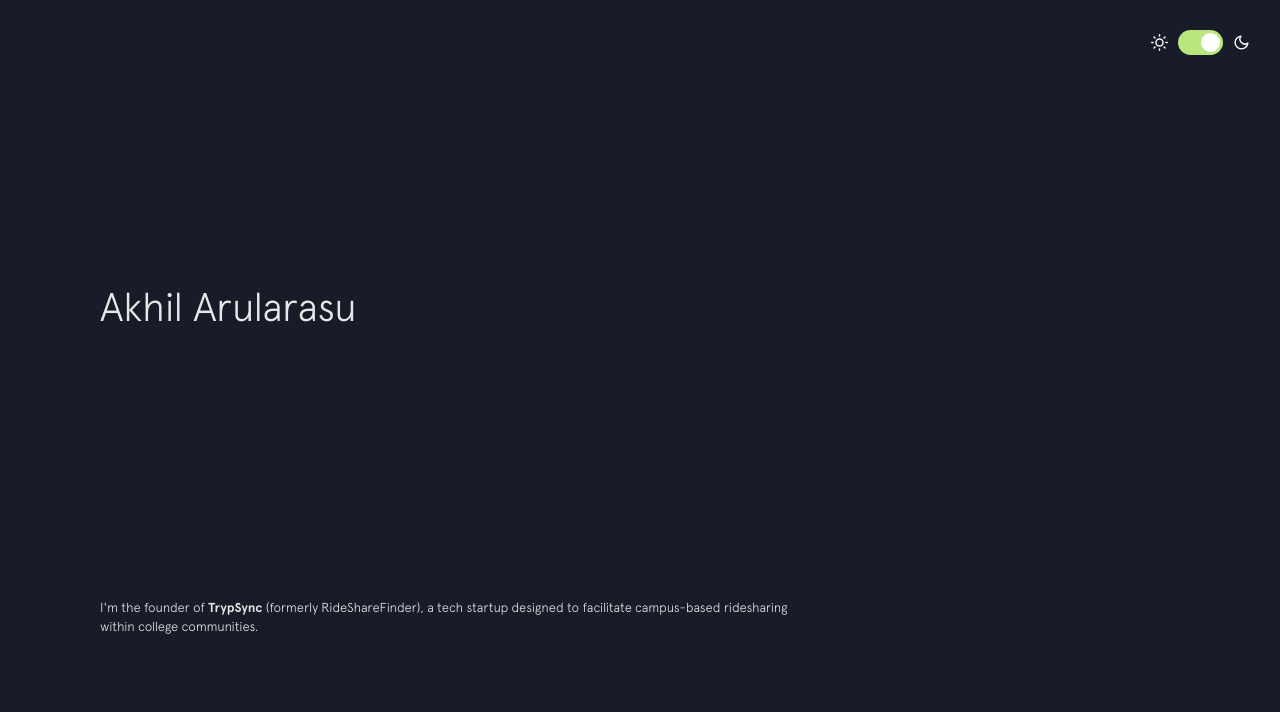
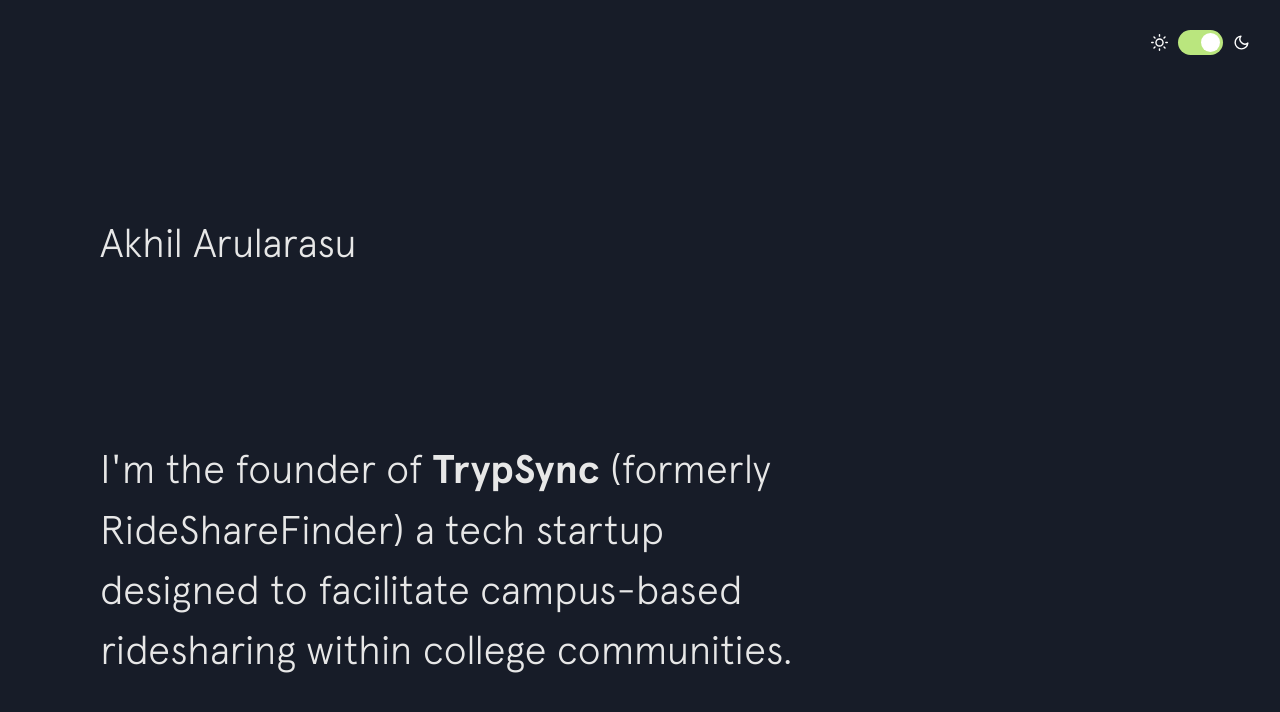
Before and after one commit to akhil-arularasu/akhil-arularasu.github.io, a Jekyll site: the page built from index.html, in a window 1280 px wide and 900 px high. Shown: the top 712 px of the window. Built offline with Jekyll 4.4.1, drawn with Linux system fonts in a browser that asks for light colours; nearby versions of some CDN libraries.

Commit message:
Update intro.html

```diff
--- a/_includes/intro.html
+++ b/_includes/intro.html
@@ -1,9 +1,9 @@
 <header class="intro" style="margin-bottom: 0;">
   <h1 class="intro__hello" style="margin-bottom: 0;">Akhil Arularasu</h1>
 
-  <p class="intro__tagline" style="font-size: small; margin-top: 0;">
-    I'm the founder of <a href="https://www.trypsync.com">TrypSync</a> (formerly RideShareFinder), a tech startup designed to facilitate campus-based ridesharing within college communities.
-  </p>
+  <h2 class="intro__tagline">I'm
+    the founder of <a href="https://www.trypsync.com">TrypSync</a> (formerly RideShareFinder) a tech startup designed to facilitate campus-based ridesharing within college communities.
+  </h2>
 </header>
 
   <h3 class="intro__contact">
```
